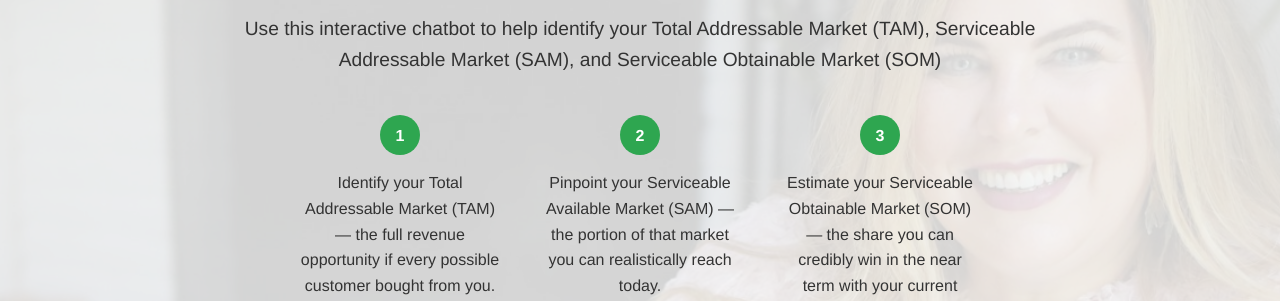
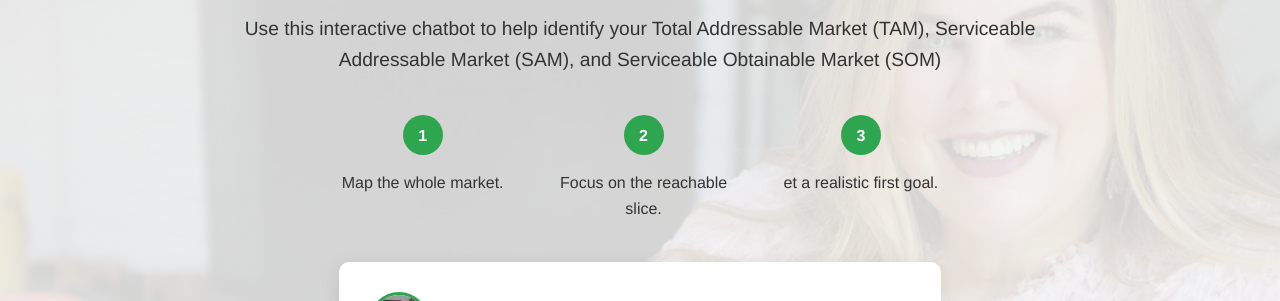
Before and after one commit to MakesSense-ai/katie-dunn-chatbot, a plain HTML site: page fixed_katie_dunn_chatbot/index.html in a window 1280 px wide. Shown: the part 230-531 px from the top of the page. Drawn offline with Linux system fonts and the light colour scheme.

Commit message:
three step new options

```diff
--- a/fixed_katie_dunn_chatbot/index.html
+++ b/fixed_katie_dunn_chatbot/index.html
@@ -26,15 +26,15 @@
             <div class="steps">
                 <div class="step">
                     <div class="step-number">1</div>
-                    <p class="step-text">Identify your Total Addressable Market (TAM) — the full revenue opportunity if every possible customer bought from you.</p>
+                    <p class="step-text">Map the whole market.</p>
                 </div>
                 <div class="step">
                     <div class="step-number">2</div>
-                    <p class="step-text">Pinpoint your Serviceable Available Market (SAM) — the portion of that market you can realistically reach today.</p>
+                    <p class="step-text">Focus on the reachable slice.</p>
                 </div>
                 <div class="step">
                     <div class="step-number">3</div>
-                    <p class="step-text">Estimate your Serviceable Obtainable Market (SOM) — the share you can credibly win in the near term with your current resources.</p>
+                    <p class="step-text">et a realistic first goal.</p>
                 </div>
             </div>
 
```
